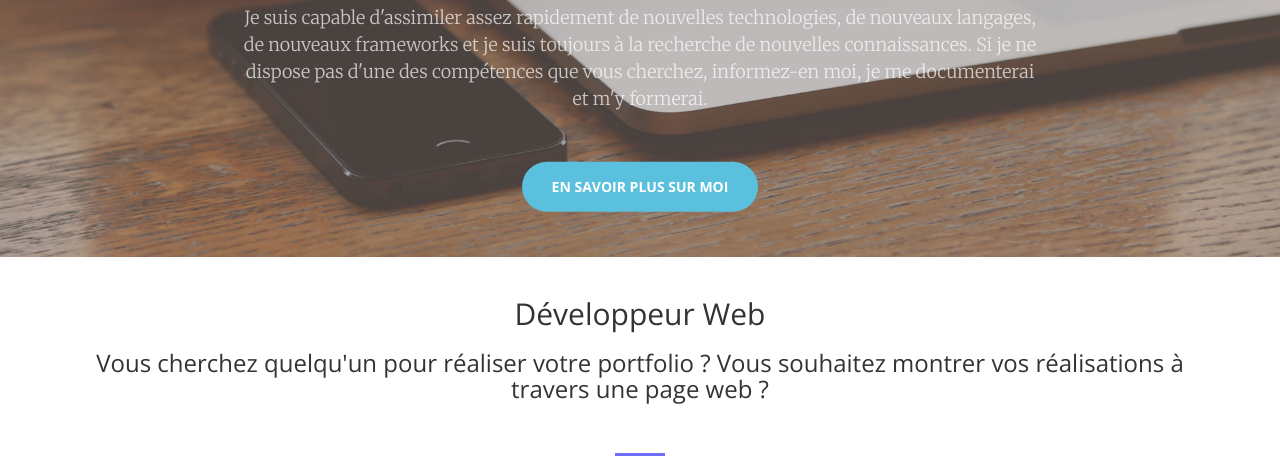
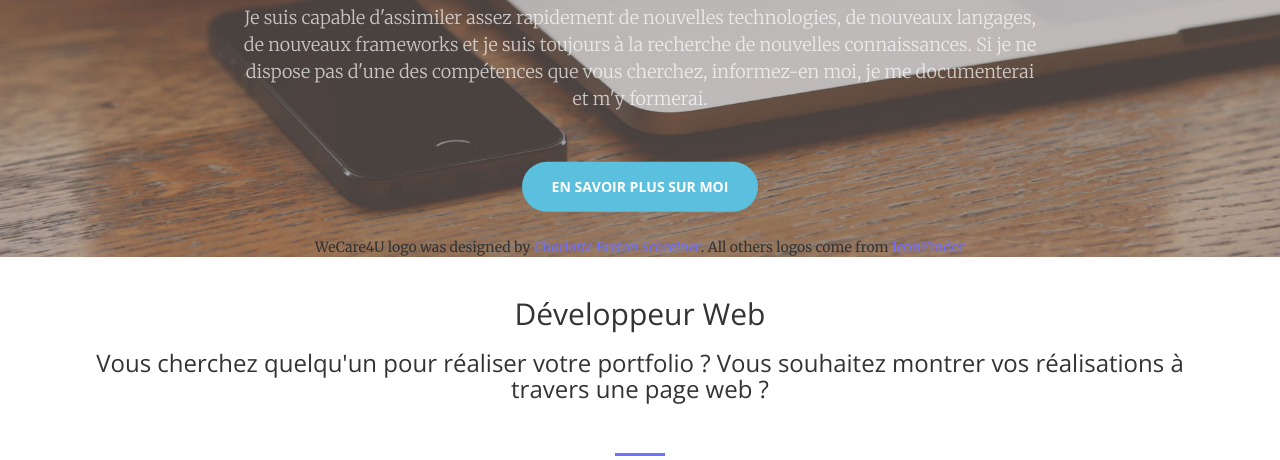
Before and after one commit to dannywillems/danny-willems.be, a PHP site: page / in a window 1280 px wide. Shown: the part 543-1003 px from the top of the page. Run offline with PHP 8.4, Linux system fonts and the light colour scheme.

Commit message:
index.php: add footer

```diff
--- a/index.php
+++ b/index.php
@@ -457,6 +457,9 @@
         </div>
     </section>
 
+    <footer class="footer navbar-fixed-bottom text-center">
+        WeCare4U logo was designed by <em><a href="http://www.charlottebretonsch.com/">Charlotte Breton Schreiner</a></em>. All others logos come from <a href="http://iconfinder.com">IconFinder</a>
+    </footer>
     <!-- jQuery -->
     <script src="js/jquery.js"></script>
 
```
